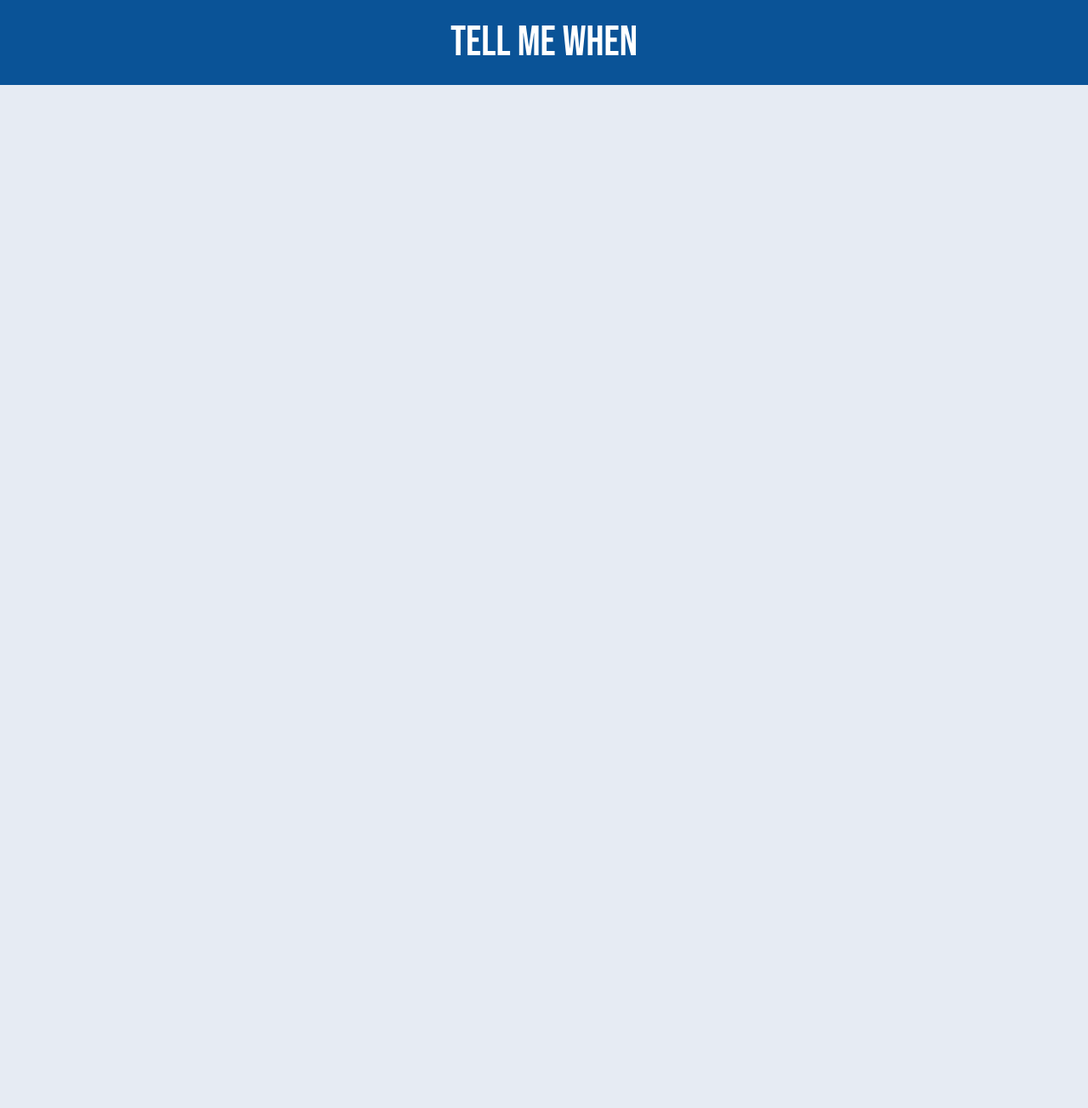
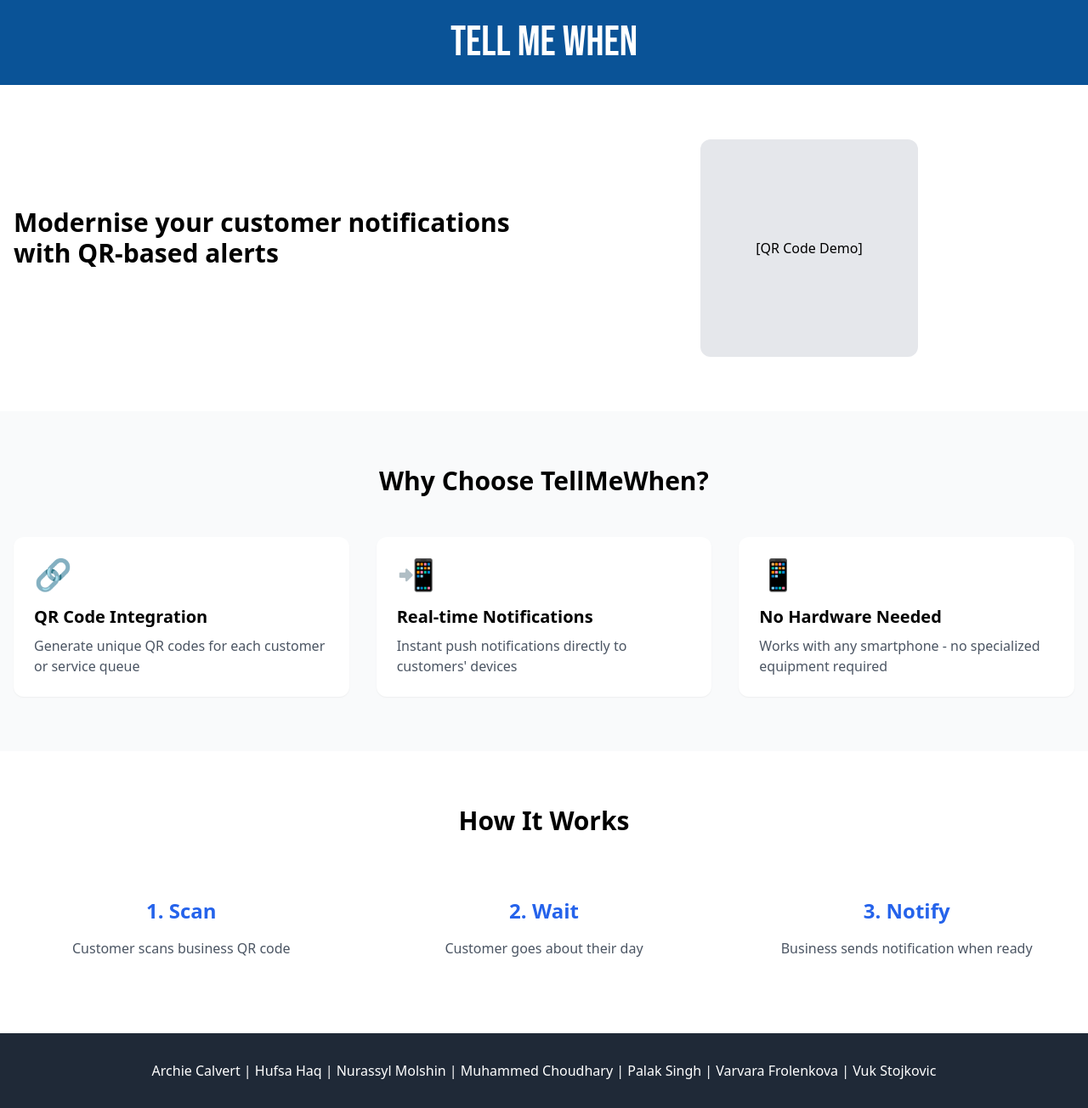
Before and after one commit to HufsaHaq/tellmewhen, a Next.js app in the folder tellmewhen/: page / in a window 1280 px wide. Shown: the whole page at 85% size. Before the commit the page ends 800 px from the top, so only its background shows below. Built offline with nearby package versions, Linux system fonts and the light colour scheme.

Commit message:
Pushing landing page

```diff
--- a/tellmewhen/src/app/page.jsx
+++ b/tellmewhen/src/app/page.jsx
@@ -1,12 +1,90 @@
-import Header from "../components/Header"
-import "../app/globals.css"
-function Page()
-{
-    return(
-        <>
+"use client";
 
-        </>
-    );
+import { useState } from 'react';
+import Header from "../components/Header";
+import "../app/globals.css";
+
+function Page() {
+  const [email, setEmail] = useState('');
+
+  const features = [
+    {
+      title: "QR Code Integration",
+      desc: "Generate unique QR codes for each customer or service queue",
+      icon: "🔗"
+    },
+    {
+      title: "Real-time Notifications",
+      desc: "Instant push notifications directly to customers' devices",
+      icon: "📲"
+    },
+    {
+      title: "No Hardware Needed",
+      desc: "Works with any smartphone - no specialized equipment required",
+      icon: "📱"
+    }
+  ];
+
+  const steps = [
+    { title: "1. Scan", desc: "Customer scans business QR code" },
+    { title: "2. Wait", desc: "Customer goes about their day" },
+    { title: "3. Notify", desc: "Business sends notification when ready" }
+  ];
+
+  return (
+    <>
+      <section className="bg-white">
+        <div className="max-w-7xl mx-auto px-4 py-16 flex flex-col md:flex-row items-center">
+          <div className="md:w-1/2 mb-8 md:mb-0">
+            <h2 className="text-4xl md:text-3xl font-bold mb-6">
+                Modernise your customer notifications with QR-based alerts
+            </h2>
+          </div>
+          <div className="md:w-1/2 flex justify-center">
+            <div className="bg-gray-200 w-64 h-64 rounded-xl flex items-center justify-center">
+              [QR Code Demo]
+            </div>
+          </div>
+        </div>
+      </section>
+
+      <section className="py-16 bg-gray-50">
+        <div className="max-w-7xl mx-auto px-4">
+          <h2 className="text-3xl font-bold text-center mb-12">Why Choose TellMeWhen?</h2>
+          <div className="grid md:grid-cols-3 gap-8">
+            {features.map((feature, index) => (
+              <div key={index} className="bg-white p-6 rounded-xl shadow-sm">
+                <div className="text-4xl mb-4">{feature.icon}</div>
+                <h3 className="text-xl font-semibold mb-2">{feature.title}</h3>
+                <p className="text-gray-600">{feature.desc}</p>
+              </div>
+            ))}
+          </div>
+        </div>
+      </section>
+
+      <section className="py-16 bg-white">
+        <div className="max-w-7xl mx-auto px-4">
+          <h2 className="text-3xl font-bold text-center mb-12">How It Works</h2>
+          <div className="grid md:grid-cols-3 gap-8">
+            {steps.map((step, index) => (
+              <div key={index} className="text-center p-6">
+                <div className="text-2xl font-bold mb-4 text-blue-600">{step.title}</div>
+                <p className="text-gray-600">{step.desc}</p>
+              </div>
+            ))}
+          </div>
+        </div>
+      </section>
+
+
+     <footer className="bg-gray-800 text-white py-8">
+        <div className="max-w-7xl mx-auto px-4 text-center">
+        Archie Calvert | Hufsa Haq | Nurassyl Molshin | Muhammed Choudhary | Palak Singh | Varvara Frolenkova | Vuk Stojkovic
+        </div>
+      </footer>
+    </>
+  );
 }
 
 export default Page;
```
